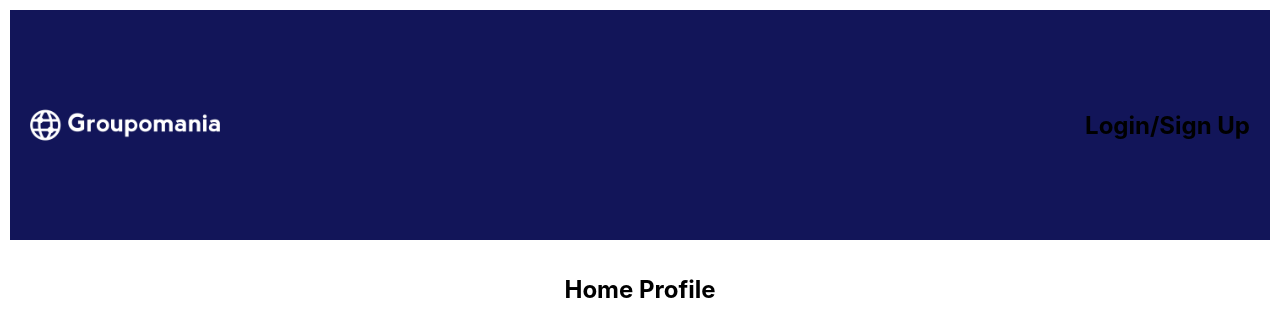
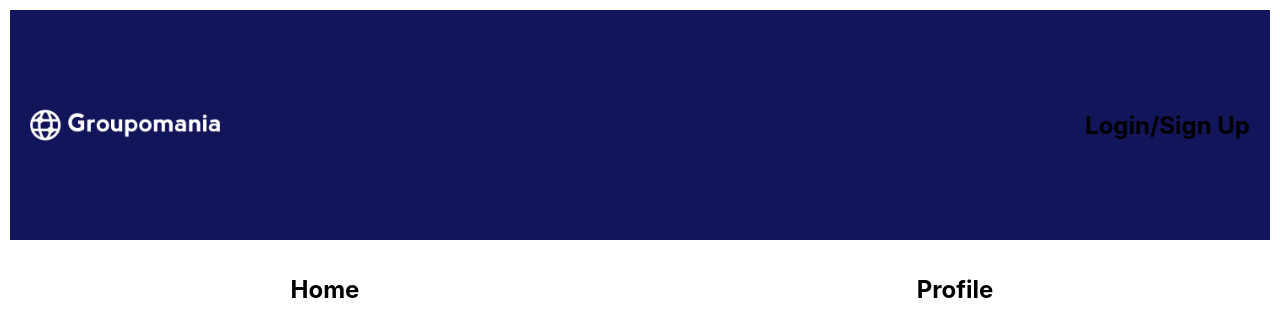
Before and after one commit to juliah90/p7-groupomania, a React (Create React App) app in the folder frontend/: page /profile in a window 1280 px wide. Shown: the top 336 px of the page. Built offline with nearby package versions, Linux system fonts and the light colour scheme.

Commit message:
fixed navigation links layout

```diff
--- a/frontend/src/components/Navigation.jsx
+++ b/frontend/src/components/Navigation.jsx
@@ -3,13 +3,15 @@ import React from "react";
 const Navigation = () => {
     return (
         <div style={styles.navigation}>
-            <h2 style={styles.links}>Home Profile</h2>
+            <h2 style={styles.links}>Home</h2>
+            <h2 style={styles.links}>Profile</h2>
         </div>
     )
 };
 
 const styles = {
     navigation: {
+        display: 'flex',
         width: '100%',
         textAlign: 'center',
         padding: '5px 0',
--- a/frontend/src/pages/HomePage.jsx
+++ b/frontend/src/pages/HomePage.jsx
@@ -4,8 +4,10 @@ import Header from '../components/Header';
 function HomePage() {
   return (
     <div style={{ padding: 20 }}>
-        <Header />
-        {}
+      <Header />
+      { }
+      <Navigation />
+      { }
     </div>
   );
 }
--- a/frontend/src/pages/LoginPage.jsx
+++ b/frontend/src/pages/LoginPage.jsx
@@ -6,6 +6,8 @@ function LoginPage() {
         <div style={{ padding: 20 }}>
             <Header />
             { }
+            <Navigation />
+            { }
         </div>
     );
 };
--- a/frontend/src/pages/SignUpPage.jsx
+++ b/frontend/src/pages/SignUpPage.jsx
@@ -6,6 +6,8 @@ function SignUpPage() {
         <div style={{ padding: 20 }}>
             <Header />
             { }
+            <Navigation />
+            { }
         </div>
     );
 }
```
